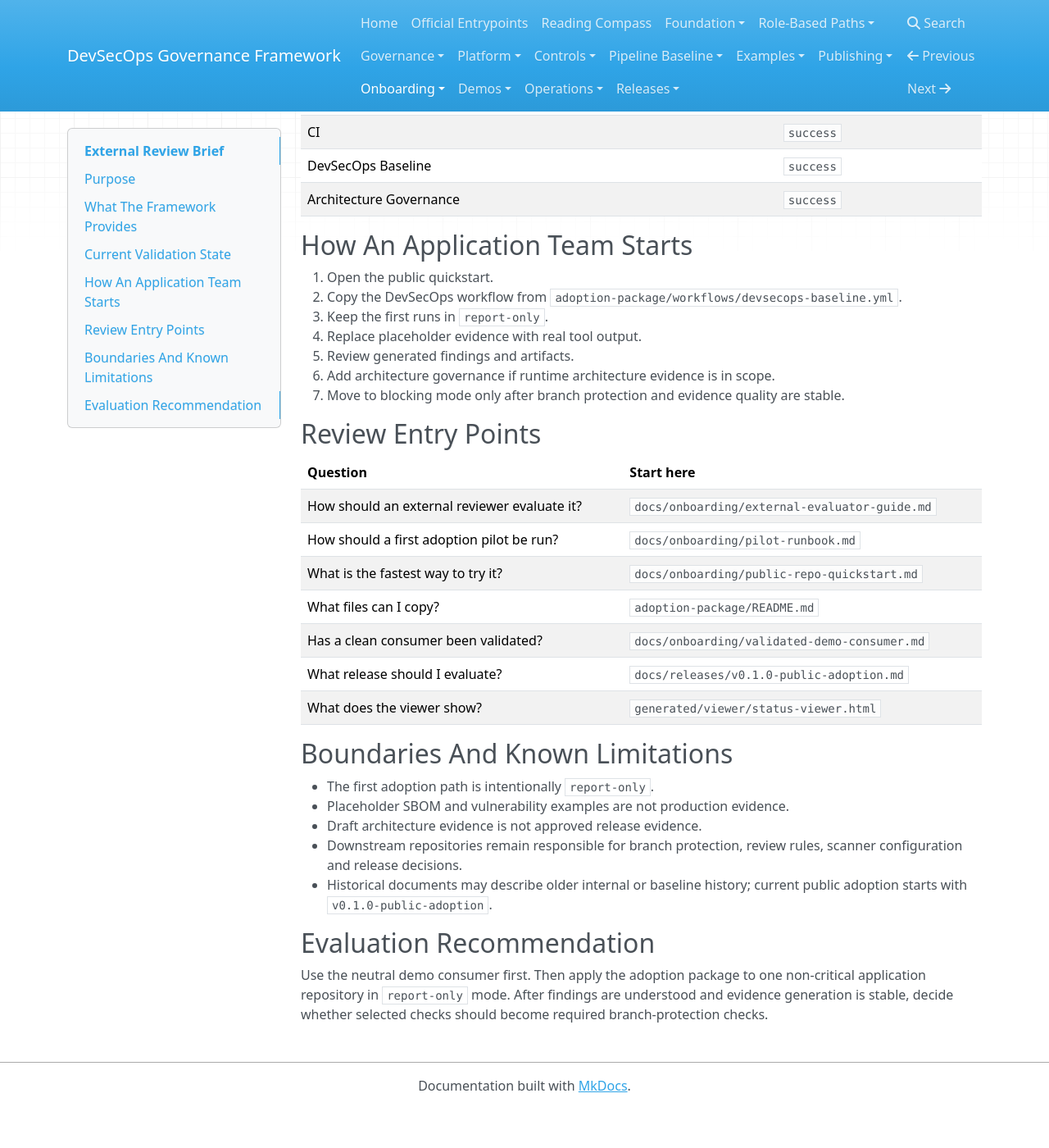
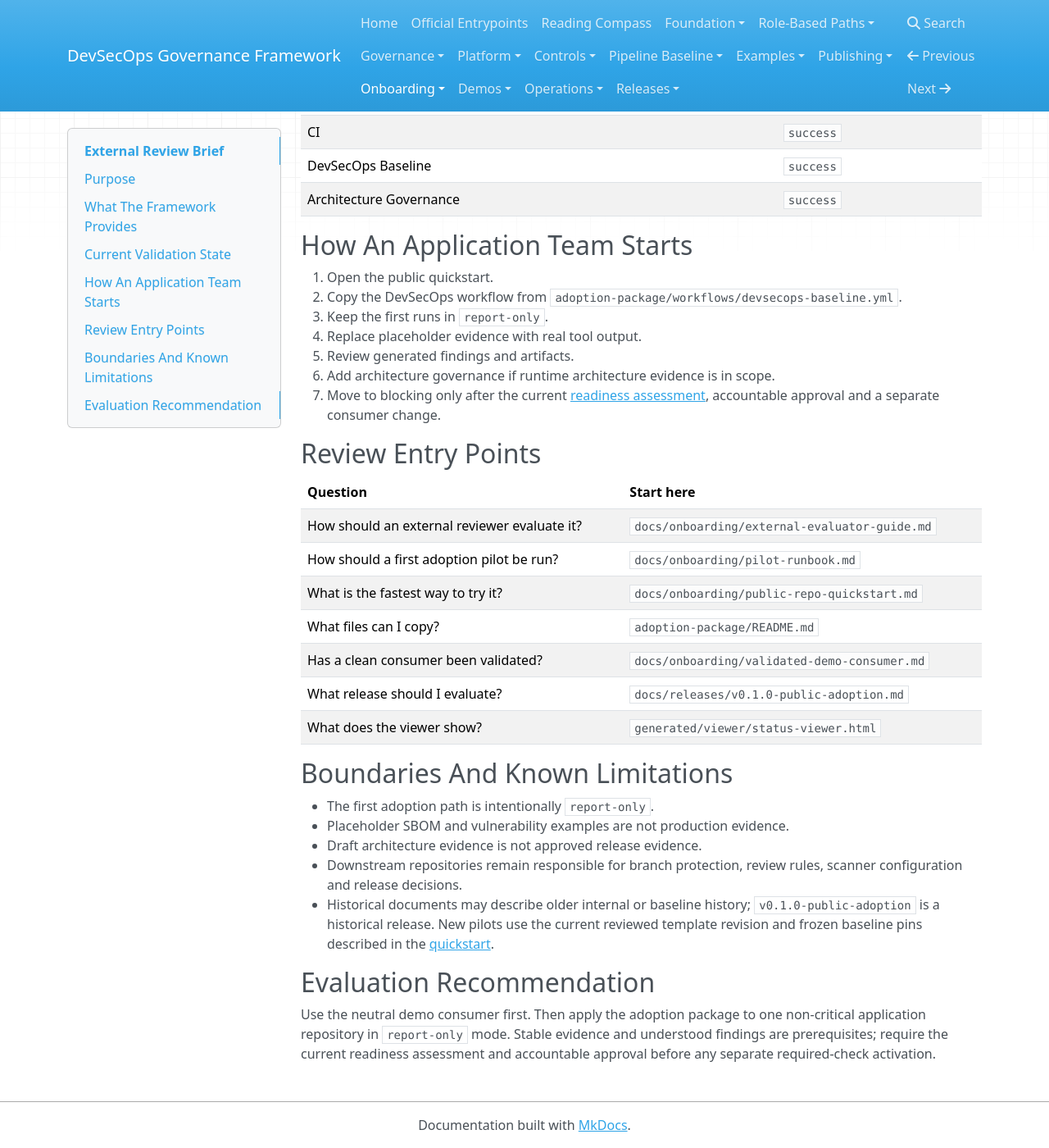
Before and after one commit to joku-dev/devsecops-governance-framework, an MkDocs documentation site: the page built from docs/onboarding/external-review-brief.md, in a window 1280 px wide and 1400 px high, scrolled down 1145 px. Shown: the whole window at 82% size. Built offline with MkDocs 1.6.1, drawn with Linux system fonts in a browser that asks for light colours; nearby versions of some CDN libraries; before the commit the page ends 2497 px from its top, so only the background shows below that.

Commit message:
Align demo guidance with reviewed intake and dated evidence

```diff
--- a/docs/onboarding/external-review-brief.md
+++ b/docs/onboarding/external-review-brief.md
@@ -50,7 +50,7 @@ The demo consumer successfully runs:
 4. Replace placeholder evidence with real tool output.
 5. Review generated findings and artifacts.
 6. Add architecture governance if runtime architecture evidence is in scope.
-7. Move to blocking mode only after branch protection and evidence quality are stable.
+7. Move to blocking only after the current [readiness assessment](../operations/status/blocking-readiness.md), accountable approval and a separate consumer change.
 
 ## Review Entry Points
 
@@ -70,8 +70,8 @@ The demo consumer successfully runs:
 - Placeholder SBOM and vulnerability examples are not production evidence.
 - Draft architecture evidence is not approved release evidence.
 - Downstream repositories remain responsible for branch protection, review rules, scanner configuration and release decisions.
-- Historical documents may describe older internal or baseline history; current public adoption starts with `v0.1.0-public-adoption`.
+- Historical documents may describe older internal or baseline history; `v0.1.0-public-adoption` is a historical release. New pilots use the current reviewed template revision and frozen baseline pins described in the [quickstart](public-repo-quickstart.md).
 
 ## Evaluation Recommendation
 
-Use the neutral demo consumer first. Then apply the adoption package to one non-critical application repository in `report-only` mode. After findings are understood and evidence generation is stable, decide whether selected checks should become required branch-protection checks.
+Use the neutral demo consumer first. Then apply the adoption package to one non-critical application repository in `report-only` mode. Stable evidence and understood findings are prerequisites; require the current readiness assessment and accountable approval before any separate required-check activation.
```
Also changed, not shown: docs/demos/demo-end-to-end-governance.md (+23 -16 lines), docs/demos/demo-ha-cpswms-runtime-governance.md (+6 -3 lines), docs/onboarding/validated-demo-consumer.md (+1 -1 lines).
